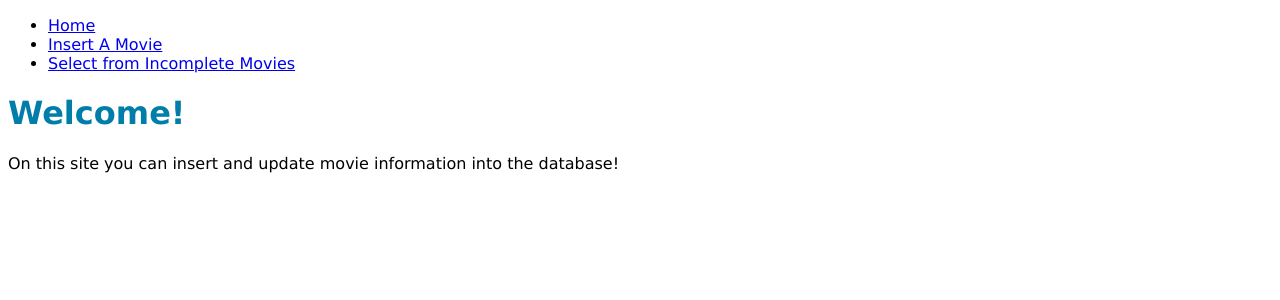
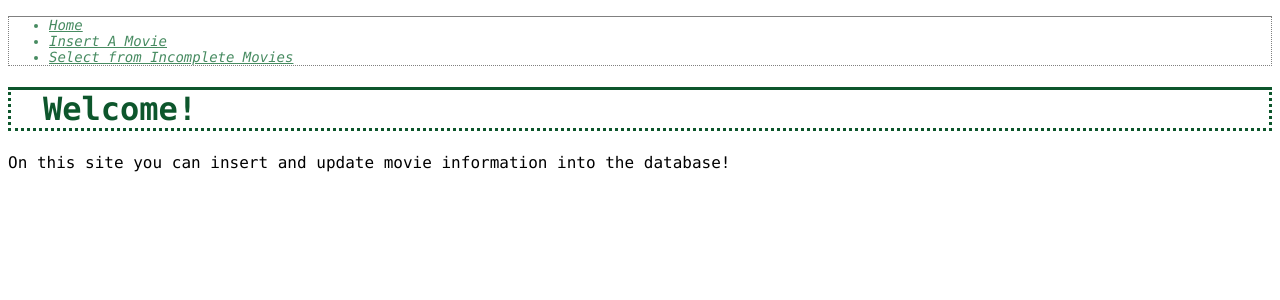
Before and after one commit to fangzhongfionaxu/CRUD_cs304, a Flask app: page / in a window 1280 px wide. Shown: the top 300 px of the page. Run offline with Flask 3, Linux system fonts and the light colour scheme.

Commit message:
added css

```diff
--- a/app.py
+++ b/app.py
@@ -159,7 +159,7 @@ if __name__ == '__main__':
     else:
         port = os.getuid()
     # set this local variable to 'wmdb' or your personal or team db
-    db_to_use = 'st107_db'
+    db_to_use = 'fx100_db'
     print(f'will connect to {db_to_use}')
     dbi.conf(db_to_use)
     app.debug = True
--- a/static/style.css
+++ b/static/style.css
@@ -2,29 +2,59 @@
 */
 
 HTML {
-    --color-header: #007ea9;  /* color for H1-H6 and others. was deepskyblue but poor contrast. */
-    --color-hilite: #b50000;  /* was red, but this avoids WAVE contrast errors */
+    --color-header: #0d562c;  /* color for H1-H6 and others. was deepskyblue but poor contrast. */
+    --color-flash: #f60404;
+    --color-flashborder: #FFB6C1; /* was red, but this avoids WAVE contrast errors */
     --color-focus: #56B929;
-    --font-family: Verdana;
+    --font-family: Monaco;
+    --border-style: solid dotted dotted dotted;
     font-family: var(--font-family)
 }
 
 /* For flashed messages; make them stand out using red and italics */
 
-#messages {
-    color: var(--color-hilite);
+#messages p {
+    color: var(--color-flash);
     font-style: italic;
+    border-style: var(--border-style);
+    border-color: var(--color-flashborder);
+    border-width: 1px;
 }
 
 
 h1 {
     font-size: 200%;
+    text-indent: 1em;
     color: var(--color-header);
+    border-style: var(--border-style);
 }
 
 h2, h3 {
     color: var(--color-header);
+
 }
+
+#navigation ul {
+
+    border-style: var(--border-style);
+    border-color: gray;
+    border-width: 1px;
+}
+#navigation ul li a{
+    color: rgb(71, 139, 97);
+}
+#navigation ul li {
+    color: rgb(71, 139, 97);
+    font-size: 14px;
+    font-style: italic;
+}
+
+
+[type = submit]{
+    border : var(--color-focus);
+    background-color: #bfdcb2;
+}
+
 
 
 /* for a simple navbar. Talk to Scott if you want drop-downs. */
--- a/templates/head.html
+++ b/templates/head.html
@@ -5,16 +5,17 @@
     <!-- for mobile-friendly pages -->
     <meta name="viewport" content="width=device-width, initial-scale=1">
     <meta name=author content="">
+
     <title>{{ page_title }}</title>
-    <link rel='stylesheet' href="{{url_for('static', filename = 'style.css')}}">
-    {% block head_stuff %} {% endblock %}
+    <link rel='stylesheet' type="text/css" href= "{{ url_for('static', filename='style.css') }}">
+    {% block head %} {% endblock %}
 </head>
 <body>
   <div id="navigation">
     <ul>
-      <li><a href="/">Home</a>
-      <li><a href="/insert/">Insert A Movie</a>
-      <li><a href="/select/">Select from Incomplete Movies</a>
+      <li><a href="/">Home</a></li>
+      <li><a href="/insert/">Insert A Movie</a></li>
+      <li><a href="/select/">Select from Incomplete Movies</a></li>
     </ul>
   </div>
 
@@ -29,10 +30,10 @@
 {% endwith %}
 
 {% block main_content %}
-<body>
+
   <h1>Welcome!</h1>
   <p>On this site you can insert and update movie information into the database!</p>
-  </body>
+
 {% endblock %}
 
 </body>
--- a/templates/select.html
+++ b/templates/select.html
@@ -1,4 +1,5 @@
 {% extends "head.html" %}
+
 
 {% block main_content %}
 
```
Also changed, not shown: templates/style.css (+16 -0 lines).
